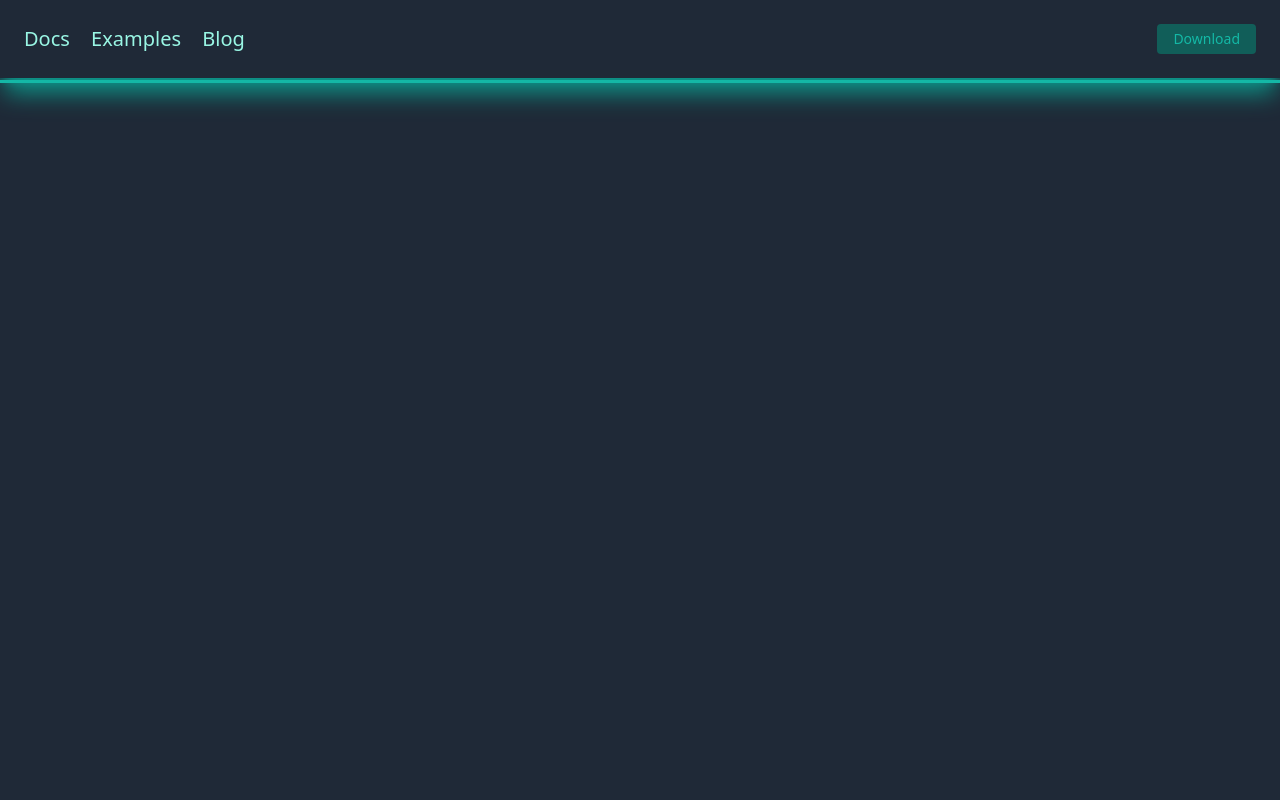
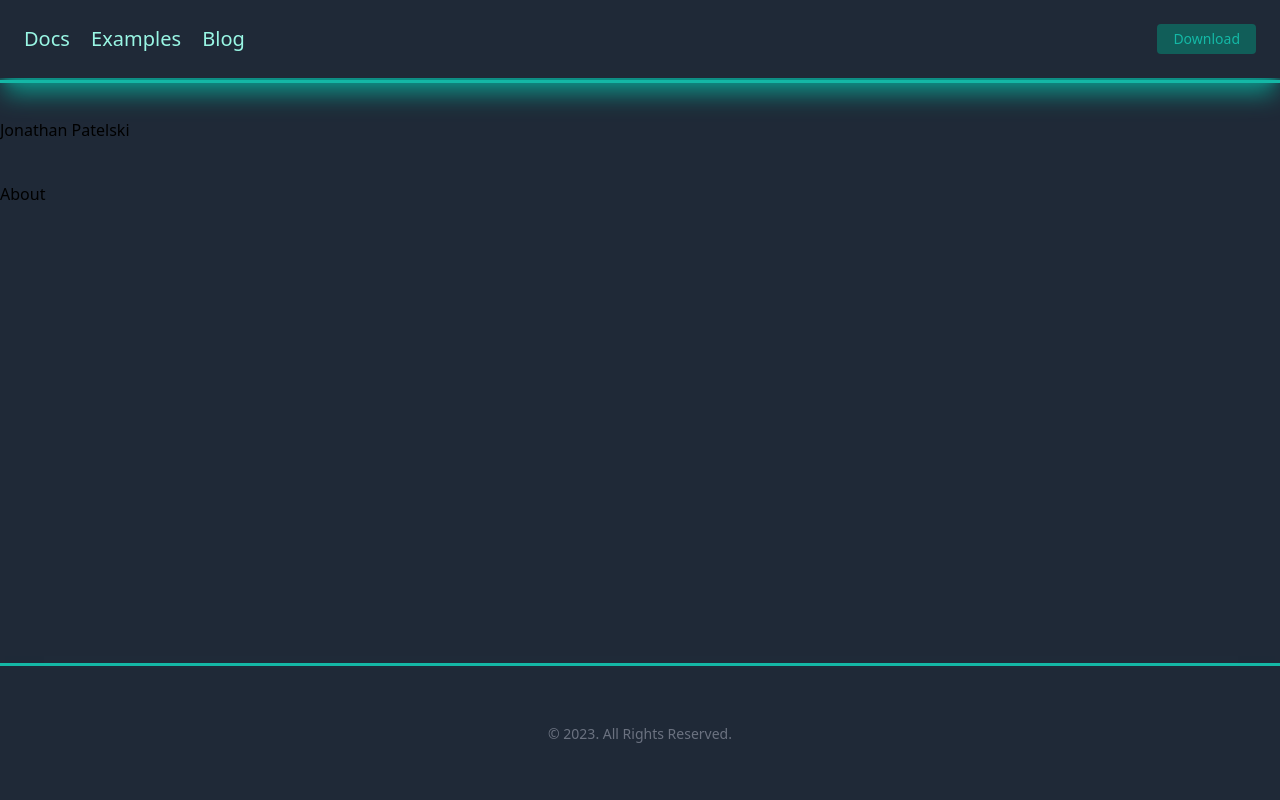
Before and after one commit to JonathanFriedePatelski/Portfolio-website, a website: page resources/views/index.html in a window 1280 px wide. Drawn offline with Linux system fonts and the light colour scheme.

Commit message:
fix: changes I made yesterday actually working

```diff
--- a/package.json
+++ b/package.json
@@ -4,7 +4,7 @@
   "description": "This website is about what I did, what I do and what I wanna do.",
   "main": "index.js",
   "scripts": {
-    "build": "tailwindcss -i ./src/input.css -o ./resources/css/style.css --watch"
+    "build": "tailwindcss -i ./src/input.css -o ./resources/css/output.css --watch"
   },
   "keywords": [],
   "author": "",
--- a/resources/views/index.html
+++ b/resources/views/index.html
@@ -1,20 +1,26 @@
 <!DOCTYPE html>
 <html lang="en">
+
 <head>
   <meta charset="UTF-8">
   <meta name="viewport" content="width=device-width, initial-scale=1.0">
   <title>Portfolio Website</title>
-    <link rel="stylesheet" href="../css/style.css">
+  <link rel="stylesheet" href="../css/output.css">
 </head>
+
 <body class="bg-gray-800">
+  <div class="flex flex-col h-screen">
     <header>
-        <nav class="flex items-center justify-between flex-wrap text-teal-500  outline outline-offset-2 outline-teal-500 shadow-xl shadow-teal-600 p-6">
+      <nav
+        class="flex items-center justify-between flex-wrap text-teal-500  outline outline-offset-2 outline-teal-500 shadow-xl shadow-teal-600 p-6">
         <div class="w-full block flex-grow justify-items-center lg:flex lg:items-center lg:w-auto">
           <div class="text-xl lg:flex-grow">
-                <a href="#" class="block mt-4 lg:inline-block lg:mt-0 text-teal-200 hover:text-teal-300 mr-4 hover:underline">
+            <a href="#"
+              class="block mt-4 lg:inline-block lg:mt-0 text-teal-200 hover:text-teal-300 mr-4 hover:underline">
               Docs
             </a>
-                <a href="#" class="block mt-4 lg:inline-block lg:mt-0 text-teal-200 hover:text-teal-300 mr-4 hover:underline">
+            <a href="#"
+              class="block mt-4 lg:inline-block lg:mt-0 text-teal-200 hover:text-teal-300 mr-4 hover:underline">
               Examples
             </a>
             <a href="#" class="block mt-4 lg:inline-block lg:mt-0 text-teal-200 hover:text-teal-300 hover:underline">
@@ -22,10 +28,30 @@
             </a>
           </div>
           <div>
-                <a href="#" class="inline-block text-sm px-4 py-2 leading-none rounded bg-teal-800 text-teal-500 hover:text-teal-400 hover:bg-teal-600 hover:outline mt-4 lg:mt-0">Download</a>
+            <a href="#"
+              class="inline-block text-sm px-4 py-2 leading-none rounded bg-teal-800 text-teal-500 hover:text-teal-400 hover:bg-teal-600 hover:outline mt-4 lg:mt-0">Download</a>
           </div>
         </div>
       </nav>
     </header>
+    <main class="flex-1 overflow-y-auto">
+      <section class="py-10">
+        <h1>Jonathan Patelski</h1>
+      </section>
+      <section>
+        <h1>About</h1>
+        <div class="container"></div>
+      </section>
+    </main>
+    <footer
+      class="text-teal-500  outline outline-offset-2 outline-teal-500 shadow-xl shadow-teal-600 p-6 mt-auto text-center">
+      <div class="w-full max-w-screen-xl mx-auto p-4 md:py-8">
+
+        <span class="block text-sm text-gray-500 sm:text-center dark:text-gray-400">© 2023. All Rights Reserved.</span>
+      </div>
+    </footer>
+  </div>
+  </div>
 </body>
+
 </html>
--- a/tailwind.config.js
+++ b/tailwind.config.js
@@ -1,6 +1,6 @@
 /** @type {import('tailwindcss').Config} */
 module.exports = {
-  content: ["./resources/views/*.html}"],
+  content: ['./resources/views/*.html'],
   theme: {
     extend: {},
   },
```
Also changed, not shown: resources/css/output.css. Lines whose indentation alone changed are shown as unchanged.
